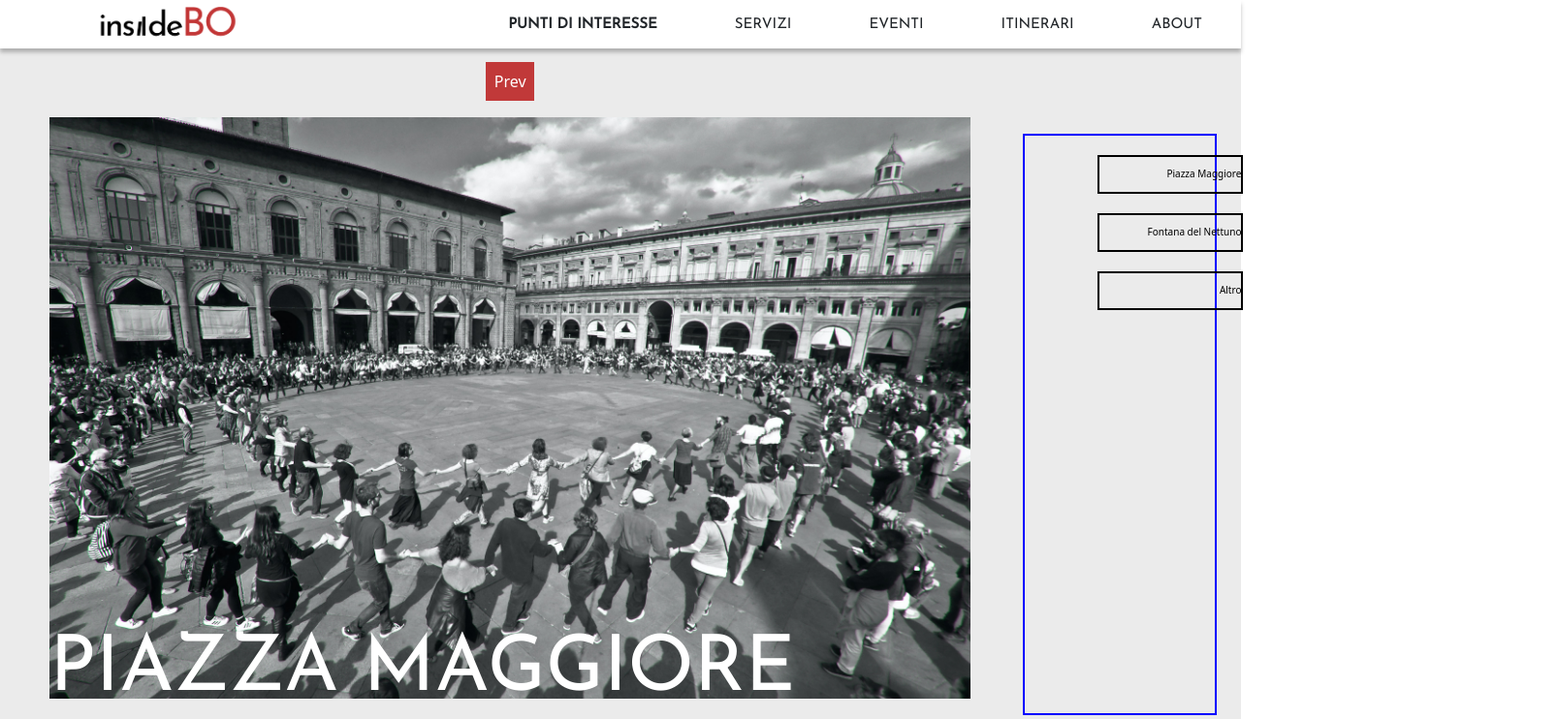
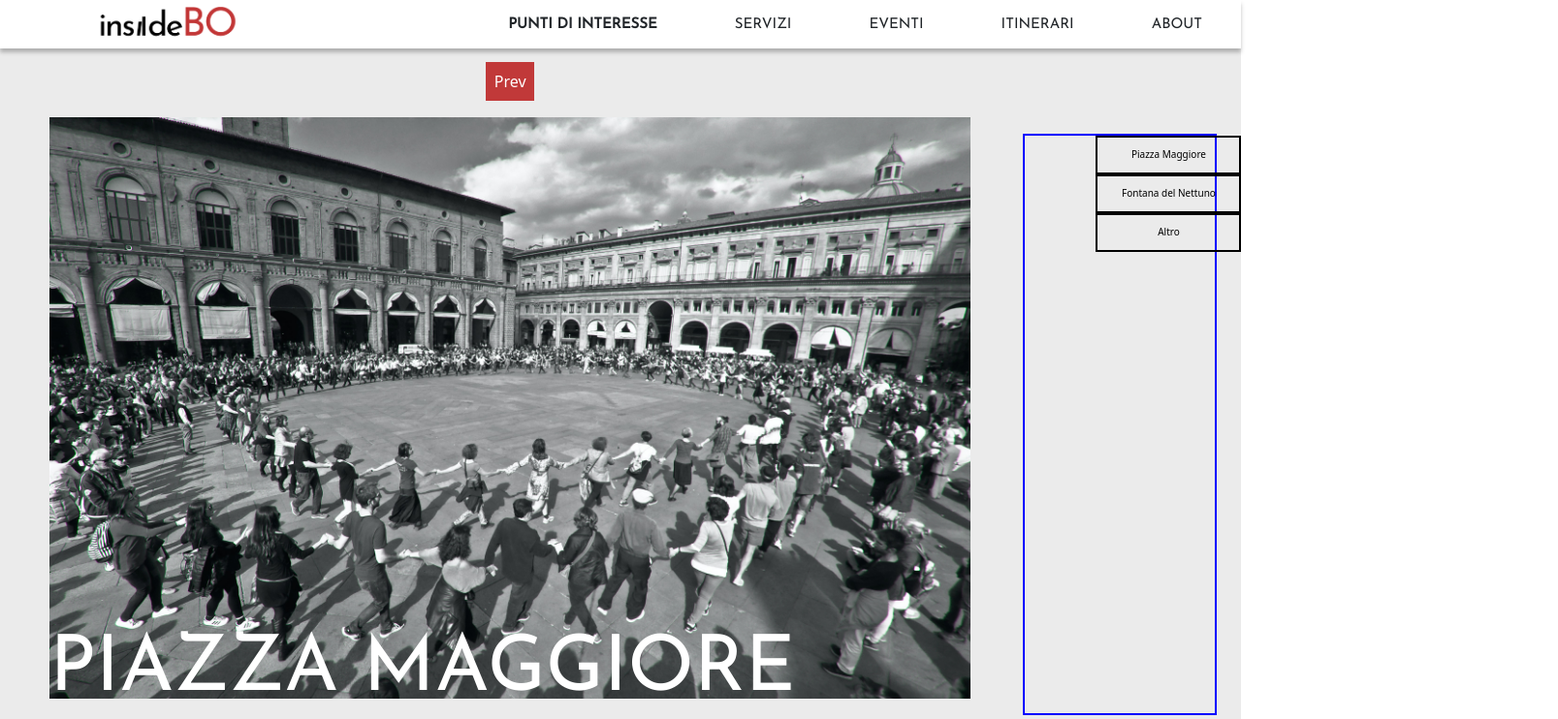
Before and after one commit to antonypascalino/HYPE_PROJECT_2021-22, a Nuxt app: page /App in a window 1280 px wide. Shown: the top 742 px of the page at 97% size, 1607 px wide, since content can reach past the window. Built offline with nearby package versions, Linux system fonts and the light colour scheme.

Commit message:
Commit after Tutor (buttons are still broken)

```diff
--- a/components/CarouselIndicator.vue
+++ b/components/CarouselIndicator.vue
@@ -1,9 +1,8 @@
 <template>
-  <menu class = "indicatorMenu">
+
     <button @click="change" class = "carousel-indicator">
       {{ title }}
     </button>
-  </menu>
 </template>
 
 <script>
@@ -30,16 +29,12 @@ export default {
 <style>
 
   button.carousel-indicator {
-    position: relative;
     height: 40px;
     width: 150px;
     border: 2px solid black;
     background-color: transparent;
     color: black;
     font-size: 10px;
-    padding: 0;
-    margin-right: 400px;
-    text-align: right;
   }
 
   button.carousel-indicator:hover {
@@ -47,12 +42,6 @@ export default {
     color: #C13939;
   }
 
-  carousel-indicator * {
 
-  }
-
-  menu.indicatorMenu.carousel-indicator {
-    padding-left: 0;
-  }
 
 </style>
--- a/components/TheHeader.vue
+++ b/components/TheHeader.vue
@@ -121,6 +121,7 @@ export default {
   padding-bottom:9px
 }
 
+
 /* Main header containers */
 .header-content {
   height: inherit;
--- a/pages/App.vue
+++ b/pages/App.vue
@@ -3,15 +3,15 @@
     <TheHeader/>
     <div class="carouselDiv">
       <div class="indicatorList">
-        <ul class = "list">
-          <carousel-indicator
+        <div class = "list">
+        <carousel-indicator
             v-for = "slide in slides"
             :key = "slide.id"
             :title = "slide.title"
             @change = "change(slide.id)"
             class = "carousel-indicator"
           ></carousel-indicator>
-        </ul>
+        </div>
       </div>
       <carousel
         @next="next"
```
